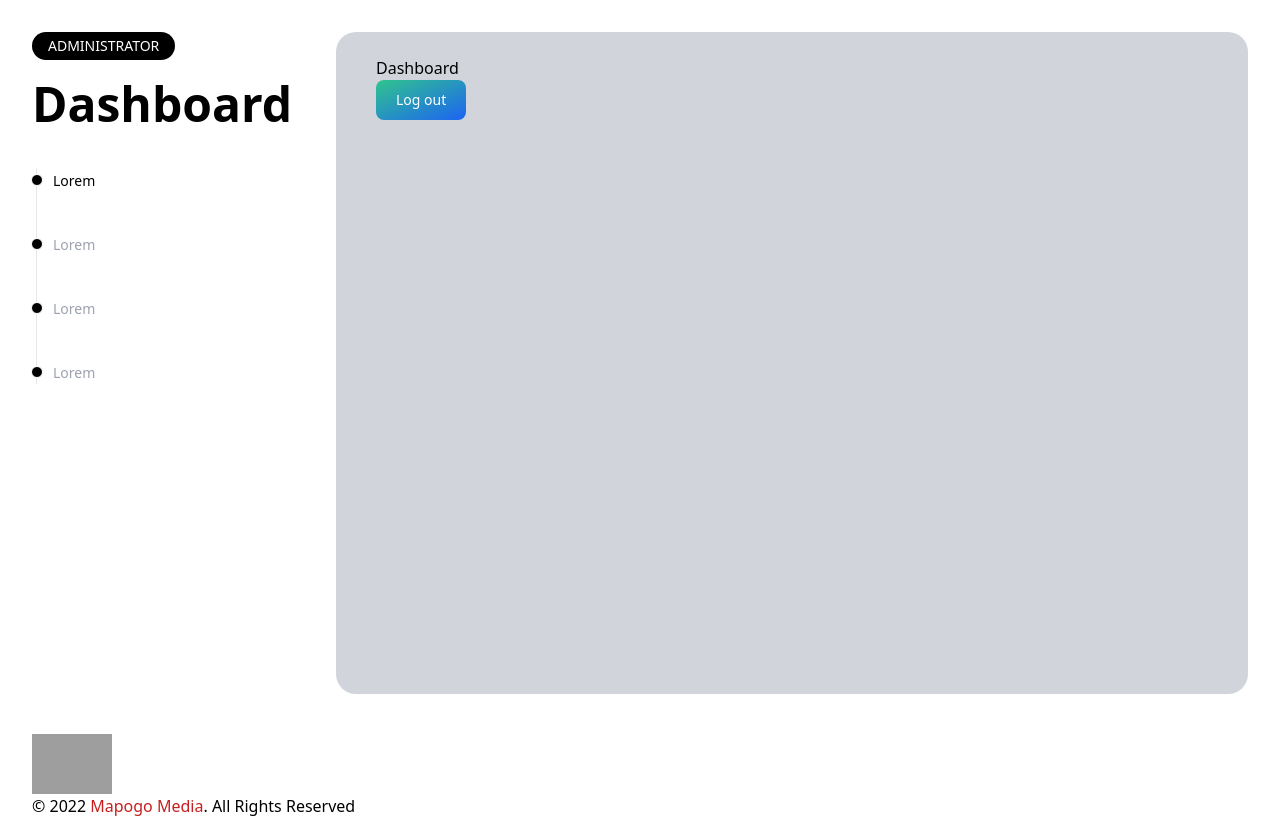
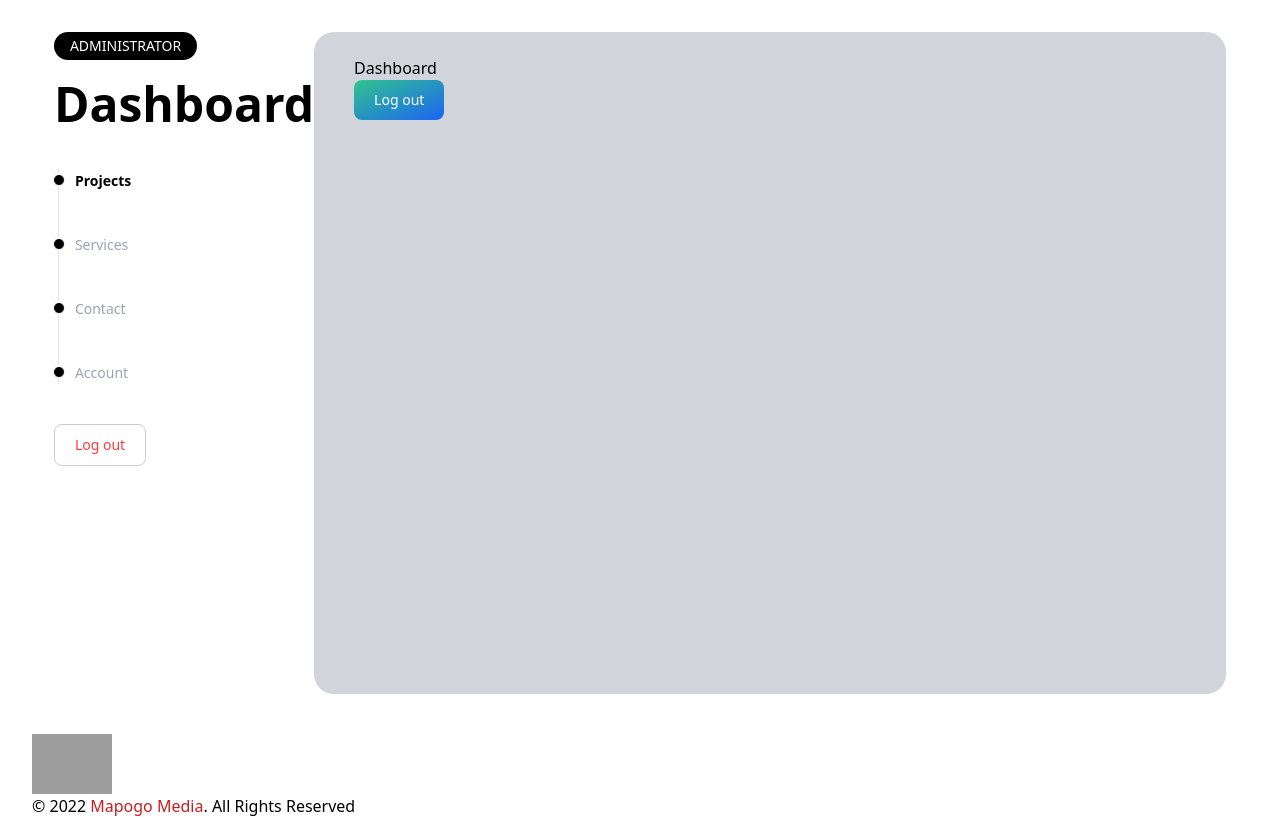
Before and after one commit to sebastianbash/sebastianbash-dashboard, a React (Vite) app: page /dashboard in a window 1280 px wide. Built offline with nearby package versions, Linux system fonts and the light colour scheme; sample sign-in values are in the browser's storage; grey boxes are pictures that could not be loaded.

Commit message:
Structuring header and adding log out button

```diff
--- a/src/components/header/Header.jsx
+++ b/src/components/header/Header.jsx
@@ -1,9 +1,17 @@
-import React from 'react';
+import React, { useState, useEffect, useRef } from 'react';
+import { useNavigate } from 'react-router-dom';
 
 // TODO: Fix the mobile and tablet ui.
 export default function Header() {
+  let navigate = useNavigate();
+  const userLogout = useRef();
+  const logOut = () => {
+    window.localStorage.removeItem('user');
+    navigate('/login', { replace: true });
+  };
+
   return (
-    <div className="md:w-1/4">
+    <div className="">
       <div className="brand">
         <p className="w-fit text-sm text-center bg-black px-4 py-1 mb-5 rounded-full text-white dark:text-black uppercase">
           Administrator
@@ -14,30 +22,38 @@ export default function Header() {
         <ol className="hidden md:block relative border-l border-gray-200 dark:border-gray-700">
           <li className="mb-10 ml-4">
             <div className="absolute w-3 h-3 bg-black rounded-full mt-1.5 -left-1.5 border border-white dark:border-gray-900 dark:bg-gray-700"></div>
-            <time className="mb-1 text-sm font-normal leading-none cursor-pointer active:text-black dark:text-gray-500">
-              Lorem
+            <time className="mb-1 text-sm font-bold leading-none cursor-pointer active:text-black dark:text-gray-500">
+              Projects
             </time>
           </li>
           <li className="mb-10 ml-4">
             <div className="absolute w-3 h-3 bg-black rounded-full mt-1.5 -left-1.5 border border-white dark:border-gray-900 dark:bg-gray-700"></div>
             <time className="mb-1 text-sm font-normal leading-none cursor-pointer text-gray-400 active:text-black dark:text-gray-500">
-              Lorem
+              Services
             </time>
           </li>
           <li className="mb-10 ml-4">
             <div className="absolute w-3 h-3 bg-black rounded-full mt-1.5 -left-1.5 border border-white dark:border-gray-900 dark:bg-gray-700"></div>
             <time className="mb-1 text-sm font-normal leading-none cursor-pointer text-gray-400 active:text-black dark:text-gray-500">
-              Lorem
+              Contact
             </time>
           </li>
           <li className="mb-10 ml-4">
             <div className="absolute w-3 h-3 bg-black rounded-full mt-1.5 -left-1.5 border border-white dark:border-gray-900 dark:bg-gray-700"></div>
             <time className="mb-1 text-sm font-normal leading-none cursor-pointer text-gray-400 active:text-black dark:text-gray-500">
-              Lorem
+              Account
             </time>
           </li>
         </ol>
       </div>
+      <button
+          ref={userLogout}
+          type="button"
+          onClick={logOut}
+          className="text-[#FB3B3B] bg-white border border-[#CECECE] hover:bg-[#F5F5F5] focus:ring-2 focus:outline-none focus:ring-[#CECECE] font-medium rounded-lg text-sm px-5 py-2.5 text-center mr-2 mb-2 transition-all"
+        >
+          Log out
+        </button>
     </div>
   );
 }
```
